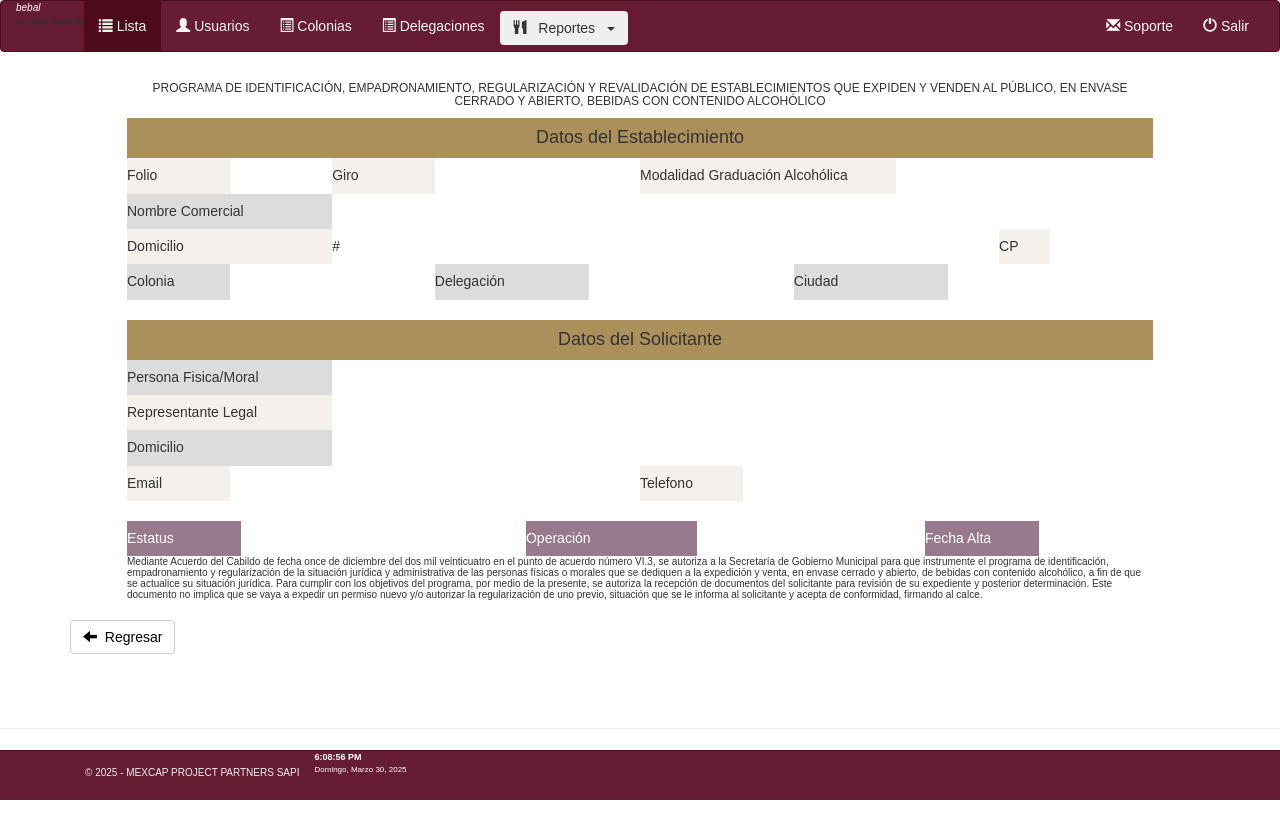
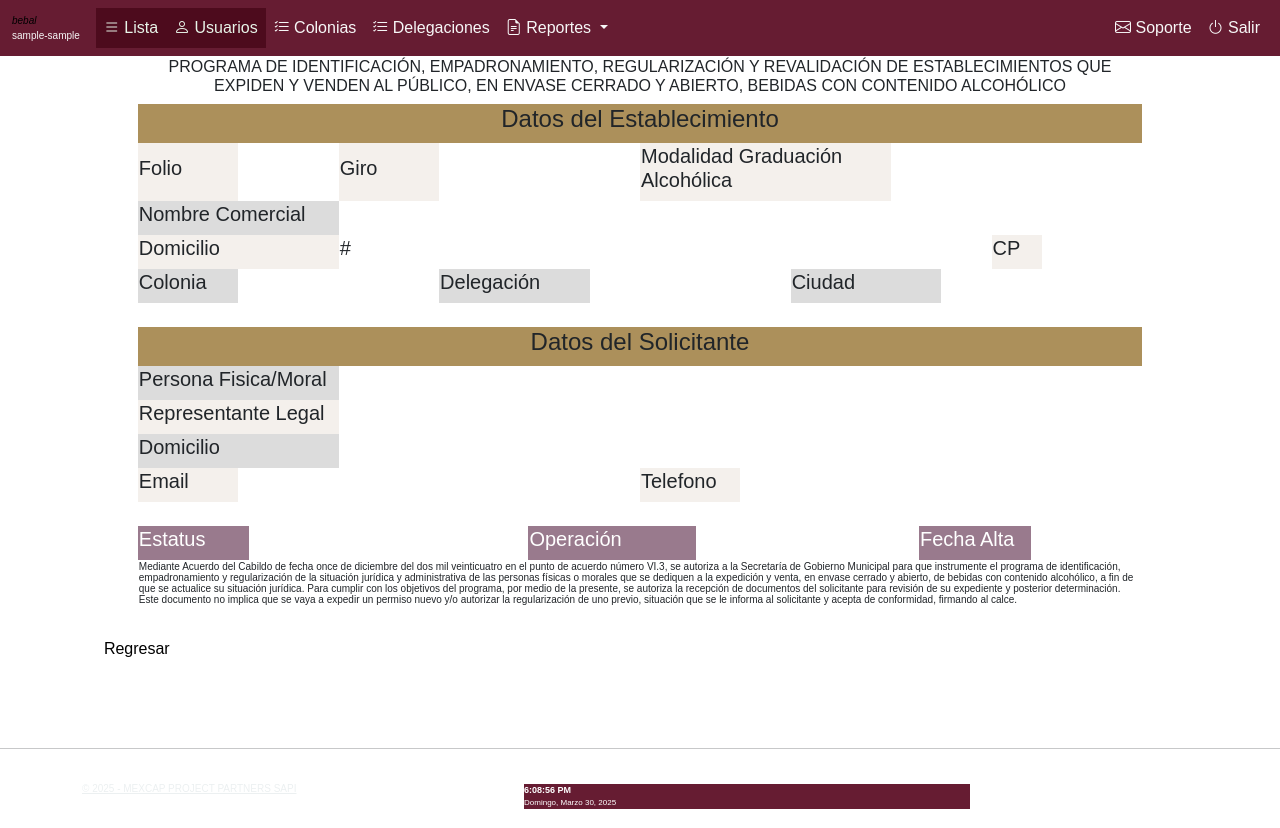
Before and after one commit to Abdielcoder/bebal, a PHP site: page /detalleRegistro.php?folio=1 in a window 1280 px wide. Before the commit the page ends 800 px from the top, so only its background shows below. Run offline with PHP 8.4, Linux system fonts and the light colour scheme; the visitor is signed in with stand-in values (Sample User, id 1); data that the repository does not hold is empty; some libraries are stand-ins or nearby versions.

Commit message:
Actualización a Bootstrap 5.3.2: Migración desde Bootstrap 3 para mejorar responsive design

```diff
--- a/css/custom.css
+++ b/css/custom.css
@@ -3,75 +3,70 @@ navbar-default personalizada en:
 http://work.smarchal.com/twbscolor/
 
 */
-.navbar-default {
-  /*background-color: #388e3c;
-  border-color: #4caf50;
-  background-color: #86284b;*/
+.navbar-light {
   background-color: #661C32;
   border-color: #4d0b1d;
+}
 
-}
-.navbar-default .navbar-brand {
+.navbar-light .navbar-brand {
   color: #f7f7f7;
 }
-.navbar-default .navbar-brand:hover,
-.navbar-default .navbar-brand:focus {
+
+.navbar-light .navbar-brand:hover,
+.navbar-light .navbar-brand:focus {
   color: #e8f5e9;
 }
-.navbar-default .navbar-text {
+
+.navbar-light .navbar-nav .nav-link {
   color: #f7f7f7;
 }
-.navbar-default .navbar-nav > li > a {
-  color: #f7f7f7;
-}
-.navbar-default .navbar-nav > li > a:hover,
-.navbar-default .navbar-nav > li > a:focus {
+
+.navbar-light .navbar-nav .nav-link:hover,
+.navbar-light .navbar-nav .nav-link:focus {
   color: #e8f5e9;
 }
-.navbar-default .navbar-nav > .active > a,
-.navbar-default .navbar-nav > .active > a:hover,
-.navbar-default .navbar-nav > .active > a:focus {
+
+.navbar-light .navbar-nav .active > .nav-link,
+.navbar-light .navbar-nav .nav-link.active {
   color: #e8f5e9;
   background-color: #4d0b1d;
 }
-.navbar-default .navbar-nav > .open > a,
-.navbar-default .navbar-nav > .open > a:hover,
-.navbar-default .navbar-nav > .open > a:focus {
+
+.navbar-light .navbar-nav .show > .nav-link,
+.navbar-light .navbar-nav .nav-link.show {
   color: #e8f5e9;
   background-color: #4d0b1d;
 }
-.navbar-default .navbar-toggle {
+
+.navbar-light .navbar-toggler {
   border-color: #4d0b1d;
+  color: #f7f7f7;
 }
-.navbar-default .navbar-toggle:hover,
-.navbar-default .navbar-toggle:focus {
+
+.navbar-light .navbar-toggler:hover,
+.navbar-light .navbar-toggler:focus {
   background-color: #4d0b1d;
 }
-.navbar-default .navbar-toggle .icon-bar {
+
+.navbar-light .navbar-toggler-icon {
   background-color: #f7f7f7;
 }
-.navbar-default .navbar-collapse,
-.navbar-default .navbar-form {
+
+.navbar-light .navbar-collapse,
+.navbar-light .navbar-form {
   border-color: #f7f7f7;
 }
-.navbar-default .navbar-link {
-  color: #f7f7f7;
-}
-.navbar-default .navbar-link:hover {
-  color: #e8f5e9;
-}
 
-@media (max-width: 767px) {
-  .navbar-default .navbar-nav .open .dropdown-menu > li > a {
+@media (max-width: 991.98px) {
+  .navbar-light .navbar-nav .dropdown-menu > .dropdown-item {
     color: #f7f7f7;
   }
-  .navbar-default .navbar-nav .open .dropdown-menu > li > a:hover,
-  .navbar-default .navbar-nav .open .dropdown-menu > li > a:focus {
+  .navbar-light .navbar-nav .dropdown-menu > .dropdown-item:hover,
+  .navbar-light .navbar-nav .dropdown-menu > .dropdown-item:focus {
     color: #e8f5e9;
   }
-  .navbar-default .navbar-nav .open .dropdown-menu > .active > a,
-  .navbar-default .navbar-nav .open .dropdown-menu > .active > a:hover,
-  .navbar-default .navbar-nav .open .dropdown-menu > .active > a:focus {
+  .navbar-light .navbar-nav .dropdown-menu > .dropdown-item.active,
+  .navbar-light .navbar-nav .dropdown-menu > .dropdown-item:active {
     color: #e8f5e9;
     background-color: #4d0b1d;
   }
@@ -90,16 +85,15 @@ http://work.smarchal.com/twbscolor/
 .badge {
     display: inline-block;
     min-width: 10px;
-    padding: 3px 7px;
-    font-size: 12px;
+    padding: 0.35em 0.65em;
+    font-size: 0.75em;
     font-weight: 700;
     line-height: 1;
     color: #fff;
     text-align: center;
     white-space: nowrap;
     vertical-align: middle;
-    background-color: #777;
-    border-radius: 10px;
+    border-radius: 0.375rem;
 }
 
 .low-stock-alert {
@@ -128,7 +122,7 @@ http://work.smarchal.com/twbscolor/
     font-weight: bold;
 	color: #388e3c;
 }
-.pagination>.active>a, .pagination>.active>a:focus, .pagination>.active>a:hover, .pagination>.active>span, .pagination>.active>span:focus, .pagination>.active>span:hover {
+.pagination .page-item.active .page-link {
     z-index: 3;
     color: #fff;
     cursor: default;
@@ -138,3 +132,17 @@ http://work.smarchal.com/twbscolor/
 a {
 	color: #3c763d;
 }
+
+/* Agregando personalización a la navbar de Bootstrap 5 */
+.navbar-light.bg-light {
+  background-color: #661C32 !important;
+}
+
+.navbar-light .navbar-nav .nav-link {
+  color: #f7f7f7;
+}
+
+.dropdown-item:active,
+.dropdown-item.active {
+  background-color: #4d0b1d;
+}
--- a/head.php
+++ b/head.php
@@ -4,9 +4,10 @@
     <!-- The above 3 meta tags *must* come first in the head; any other head content must come *after* these tags -->
     <title><?php echo $title;?></title>
 
-  <link rel="stylesheet" href="https://maxcdn.bootstrapcdn.com/bootstrap/3.4.1/css/bootstrap.min.css">
+  <link href="https://cdn.jsdelivr.net/npm/bootstrap@5.3.2/dist/css/bootstrap.min.css" rel="stylesheet">
+  <link rel="stylesheet" href="https://cdn.jsdelivr.net/npm/bootstrap-icons@1.11.3/font/bootstrap-icons.min.css">
   <script src="https://ajax.googleapis.com/ajax/libs/jquery/3.7.1/jquery.min.js"></script>
-  <script src="https://maxcdn.bootstrapcdn.com/bootstrap/3.4.1/js/bootstrap.min.js"></script>
+  <script src="https://cdn.jsdelivr.net/npm/bootstrap@5.3.2/dist/js/bootstrap.bundle.min.js"></script>
 
 	<link rel="stylesheet" href="css/custom.css">
 	<link rel=icon href='img/logo-icon.png' sizes="32x32" type="image/png">
--- a/navbar.php
+++ b/navbar.php
@@ -3,77 +3,64 @@
 		if (isset($title))
 		{
 	?>
-<nav class="navbar navbar-default ">
+<nav class="navbar navbar-expand-lg navbar-light bg-light">
   <div class="container-fluid">
-    <!-- Brand and toggle get grouped for better mobile display -->
-    <div class="navbar-header">
-      <button type="button" class="navbar-toggle collapsed" data-toggle="collapse" data-target="#bs-example-navbar-collapse-1" aria-expanded="false">
-        <span class="sr-only">Toggle navigation</span>
-        <span class="icon-bar"></span>
-        <span class="icon-bar"></span>
-        <span class="icon-bar"></span>
-      </button>
+    <div class="navbar-brand">
 <?php
-	echo '<font style="font-style:oblique;font-size: 10px;" color="white">bebal</font>';
+	echo '<font style="font-style:oblique;font-size: 10px;" color="black">bebal</font>';
 	echo '<br><font size=1>'.$PROFILE.'-'.$ID_MUNICIPIO.'</font>';
 //echo '<a class="navbar-brand" href="#">Stock X</a>';
 ?>
     </div>
+    <button class="navbar-toggler" type="button" data-bs-toggle="collapse" data-bs-target="#navbarSupportedContent" aria-controls="navbarSupportedContent" aria-expanded="false" aria-label="Toggle navigation">
+      <span class="navbar-toggler-icon"></span>
+    </button>
 
-    <!-- Collect the nav links, forms, and other content for toggling -->
-    <div class="collapse navbar-collapse" id="bs-example-navbar-collapse-1">
-      <ul class="nav navbar-nav">
-        <li class="<?php if (isset($active_principal)){echo $active_principal;}?>"><a href="principal.php"><i class='glyphicon glyphicon-list'></i> Lista</a></li>
+    <div class="collapse navbar-collapse" id="navbarSupportedContent">
+      <ul class="navbar-nav me-auto mb-2 mb-lg-0">
+        <li class="nav-item">
+          <a class="nav-link <?php if (isset($active_principal)){echo 'active';}?>" href="principal.php"><i class='bi bi-list'></i> Lista</a>
+        </li>
 
 <?php
 if ( $PROFILE=='admin' ) {
 ?>
-<li class="<?php if (isset($active_usuarios)){echo $active_usuarios;}?>"><a href="usuarios.php"><i  class='glyphicon glyphicon-user'></i> Usuarios</a></li>
-<li class="<?php if (isset($active_colonias)){echo $active_colonias;}?>"><a href="colonias.php"><i  class='glyphicon glyphicon-list-alt'></i> Colonias</a></li>
-<li class="<?php if (isset($active_delegaciones)){echo $active_delegaciones;}?>"><a href="delegacion.php"><i  class='glyphicon glyphicon-list-alt'></i> Delegaciones</a></li>
-<li class="<?php if (isset($active_giro)){echo $active_giro;}?>"><a href="giro.php"><i  class='glyphicon glyphicon-list-alt'></i> Giro</a></li>
-<li class="<?php if (isset($active_tramite)){echo $active_tramite;}?>"><a href="tramite.php"><i  class='glyphicon glyphicon-list-alt'></i> Tramite</a></li>
-<li class="<?php if (isset($active_modalidad)){echo $active_modalidad;}?>"><a href="modalidad.php"><i  class='glyphicon glyphicon-list-alt'></i> Modalidad</a></li>
-<li class="<?php if (isset($active_serviciosAdicionales)){echo $active_serviciosAdicionales;}?>"><a href="serviciosAdicionales.php"><i  class='glyphicon glyphicon-list-alt'></i> Servicios Adicionales</a></li>
+<li class="nav-item"><a class="nav-link <?php if (isset($active_usuarios)){echo 'active';}?>" href="usuarios.php"><i class='bi bi-person'></i> Usuarios</a></li>
+<li class="nav-item"><a class="nav-link <?php if (isset($active_colonias)){echo 'active';}?>" href="colonias.php"><i class='bi bi-list-check'></i> Colonias</a></li>
+<li class="nav-item"><a class="nav-link <?php if (isset($active_delegaciones)){echo 'active';}?>" href="delegacion.php"><i class='bi bi-list-check'></i> Delegaciones</a></li>
+<li class="nav-item"><a class="nav-link <?php if (isset($active_giro)){echo 'active';}?>" href="giro.php"><i class='bi bi-list-check'></i> Giro</a></li>
+<li class="nav-item"><a class="nav-link <?php if (isset($active_tramite)){echo 'active';}?>" href="tramite.php"><i class='bi bi-list-check'></i> Tramite</a></li>
+<li class="nav-item"><a class="nav-link <?php if (isset($active_modalidad)){echo 'active';}?>" href="modalidad.php"><i class='bi bi-list-check'></i> Modalidad</a></li>
+<li class="nav-item"><a class="nav-link <?php if (isset($active_serviciosAdicionales)){echo 'active';}?>" href="serviciosAdicionales.php"><i class='bi bi-list-check'></i> Servicios Adicionales</a></li>
 <?php } else { ?>
-<li class="<?php if (isset($active_usuarios)){echo $active_usuarios;}?>"><a href="#"><i  class='glyphicon glyphicon-user'></i> Usuarios</a></li>
-<li class="<?php if (isset($active_colonias)){echo $active_colonias;}?>"><a href="#"><i  class='glyphicon glyphicon-list-alt'></i> Colonias</a></li>
-<li class="<?php if (isset($active_delegaciones)){echo $active_delegaciones;}?>"><a href="#"><i  class='glyphicon glyphicon-list-alt'></i> Delegaciones</a></li>
+<li class="nav-item"><a class="nav-link <?php if (isset($active_usuarios)){echo 'active';}?>" href="#"><i class='bi bi-person'></i> Usuarios</a></li>
+<li class="nav-item"><a class="nav-link <?php if (isset($active_colonias)){echo 'active';}?>" href="#"><i class='bi bi-list-check'></i> Colonias</a></li>
+<li class="nav-item"><a class="nav-link <?php if (isset($active_delegaciones)){echo 'active';}?>" href="#"><i class='bi bi-list-check'></i> Delegaciones</a></li>
 <?php
 }
-
-
-//if (isset($active_reportes))
-//echo '<li class="'.$active_reportes.'"><a href="reportes.php"><i  class="glyphicon glyphicon-cutlery"></i> Reportes</a></li>';
-//else
-//echo '<li class=""><a href="reportes.php"><i  class="glyphicon glyphicon-cutlery"></i> Reportes</a></li>';
 
 $mes_actual=date("n");
 $semana_actual = date('W');
 $anio=date("Y");
 
-## https://www.w3schools.com/bootstrap/bootstrap_buttons.asp
-### Colores  btn btn-primary  AZUL
-
-echo '<li><p>';
-echo '<div class="dropdown">';
-echo '<button class="btn btn-basic dropdown-toggle" type="button" data-toggle="dropdown"><i  class="glyphicon glyphicon-cutlery"></i>&nbsp; &nbsp;Reportes&nbsp; &nbsp;<span class="caret"></span></button>';
-echo '<ul class="dropdown-menu">';
-echo '<li><a href="reporte1.php"><i class="glyphicon glyphicon-play"></i>&nbsp; &nbsp;Reporte 1</a></li>';
-echo '<li><a href="reporte_Por_Mes.php?m='.$mes_actual.'&y='.$anio.'"><i class="glyphicon glyphicon-play"></i>&nbsp; &nbsp;Por Mes ('.$mes_actual.')</a></li>';
-echo '<li><a href="reporte_Por_Semana.php?w='.$semana_actual.'&y='.$anio.'"><i class="glyphicon glyphicon-play"></i>&nbsp; &nbsp;Por Semana '.$semana_actual.'</a></li>';
-echo '</ul>';
-echo '</div>';
-echo '</li>';
-
 ?>
-       </ul>
-      <ul class="nav navbar-nav navbar-right">
-        <li><a href="http://AppstravagenceSystems.com/contacto/" target='_blank'><i class='glyphicon glyphicon-envelope'></i> Soporte</a></li>
-		<li><a href="login.php?logout"><i class='glyphicon glyphicon-off'></i> Salir</a></li>
+        <li class="nav-item dropdown">
+          <a class="nav-link dropdown-toggle" href="#" id="navbarDropdown" role="button" data-bs-toggle="dropdown" aria-expanded="false">
+            <i class="bi bi-file-earmark-text"></i> Reportes
+          </a>
+          <ul class="dropdown-menu" aria-labelledby="navbarDropdown">
+            <li><a class="dropdown-item" href="reporte1.php"><i class="bi bi-play"></i> Reporte 1</a></li>
+            <li><a class="dropdown-item" href="reporte_Por_Mes.php?m=<?php echo $mes_actual;?>&y=<?php echo $anio;?>"><i class="bi bi-play"></i> Por Mes (<?php echo $mes_actual;?>)</a></li>
+            <li><a class="dropdown-item" href="reporte_Por_Semana.php?w=<?php echo $semana_actual;?>&y=<?php echo $anio;?>"><i class="bi bi-play"></i> Por Semana <?php echo $semana_actual;?></a></li>
+          </ul>
+        </li>
       </ul>
-    </div><!-- /.navbar-collapse -->
-  </div><!-- /.container-fluid -->
+      <ul class="navbar-nav ms-auto">
+        <li class="nav-item"><a class="nav-link" href="http://AppstravagenceSystems.com/contacto/" target='_blank'><i class='bi bi-envelope'></i> Soporte</a></li>
+		<li class="nav-item"><a class="nav-link" href="login.php?logout"><i class='bi bi-power'></i> Salir</a></li>
+      </ul>
+    </div>
+  </div>
 </nav>
 	<?php
 		}
```
